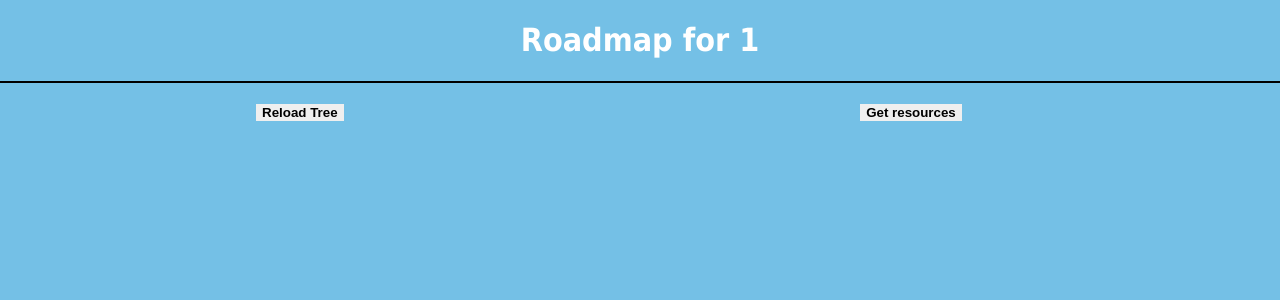
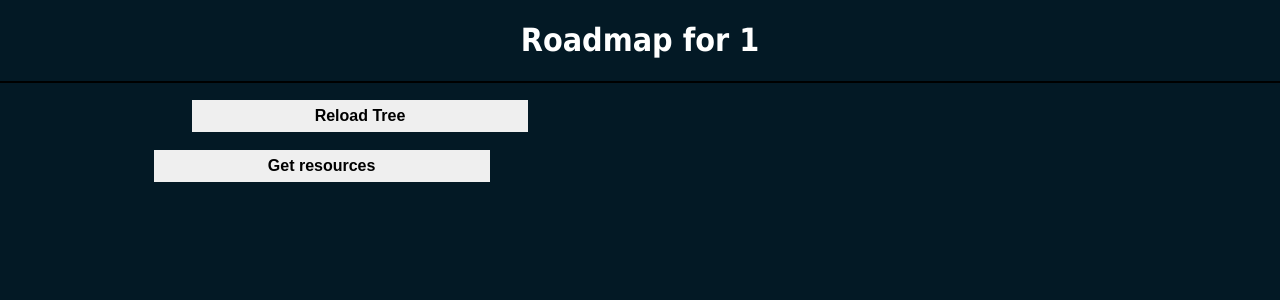
Before and after one commit to Shubhranil-Basak/PathFinder, a Flask app: page /view/1 in a window 1280 px wide. Shown: the top 300 px of the page. Run offline with Flask 3, Linux system fonts and the light colour scheme.

Commit message:
design changes

```diff
--- a/static/css/view_roadmap.css
+++ b/static/css/view_roadmap.css
@@ -1,6 +1,6 @@
 .node circle {
     fill: #ebdcdc;
-    stroke: rgb(24, 25, 26);
+    stroke: rgb(200, 24, 59);
     stroke-width: 3px;
     cursor: pointer;
 }
@@ -19,8 +19,8 @@
     width: 100%;
     height: 10%;
     margin: 0;
-    background-color: #74c0e6;
-    color: #01080f;
+    background-color: #031925;
+    color: #e7e7f1;
     font-family: Tahoma;
     font-size: 16px;
     cursor: grabbing;
@@ -82,7 +82,7 @@
 #mynetwork {
     border: 1px solid black;
     overflow: hidden;
-    background-color: #c9dce5;
+    background-color: #b9f2f2;
     height: 100%;
     width: auto;
 }
@@ -92,9 +92,24 @@
     height: 590px;
 }
 
-#reloadBtn, #resource {
-    margin-left: 20%;
-    margin-right: 20%;
+#reloadBtn{
+    margin-left: 15%;
+    margin-right: 12%;
     border: none;
-    margin-top: calc(1.5em + 1.5px);
+    margin-top: calc(1em + 1.5px);
+    height: 2rem;
+    width: 21rem;
+    font-size: medium;
+    cursor: pointer;
 }
+
+#resource {
+    margin-left: 12%;
+    margin-right: 15%;
+    border: none;
+    margin-top: calc(1em + 1.5px);
+    height: 2rem;
+    width: 21rem;
+    font-size: medium;
+    cursor: pointer;
+}
```
